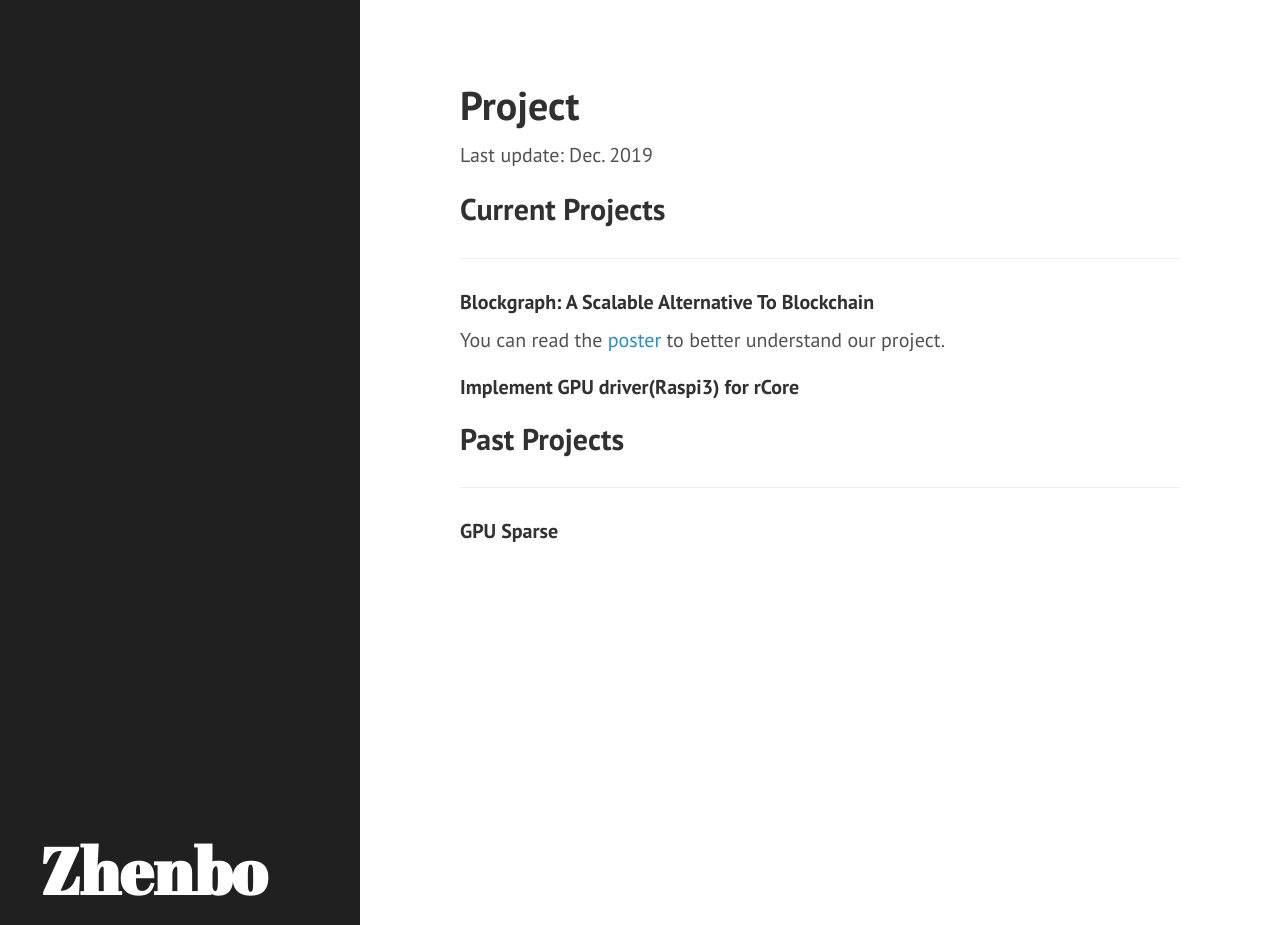
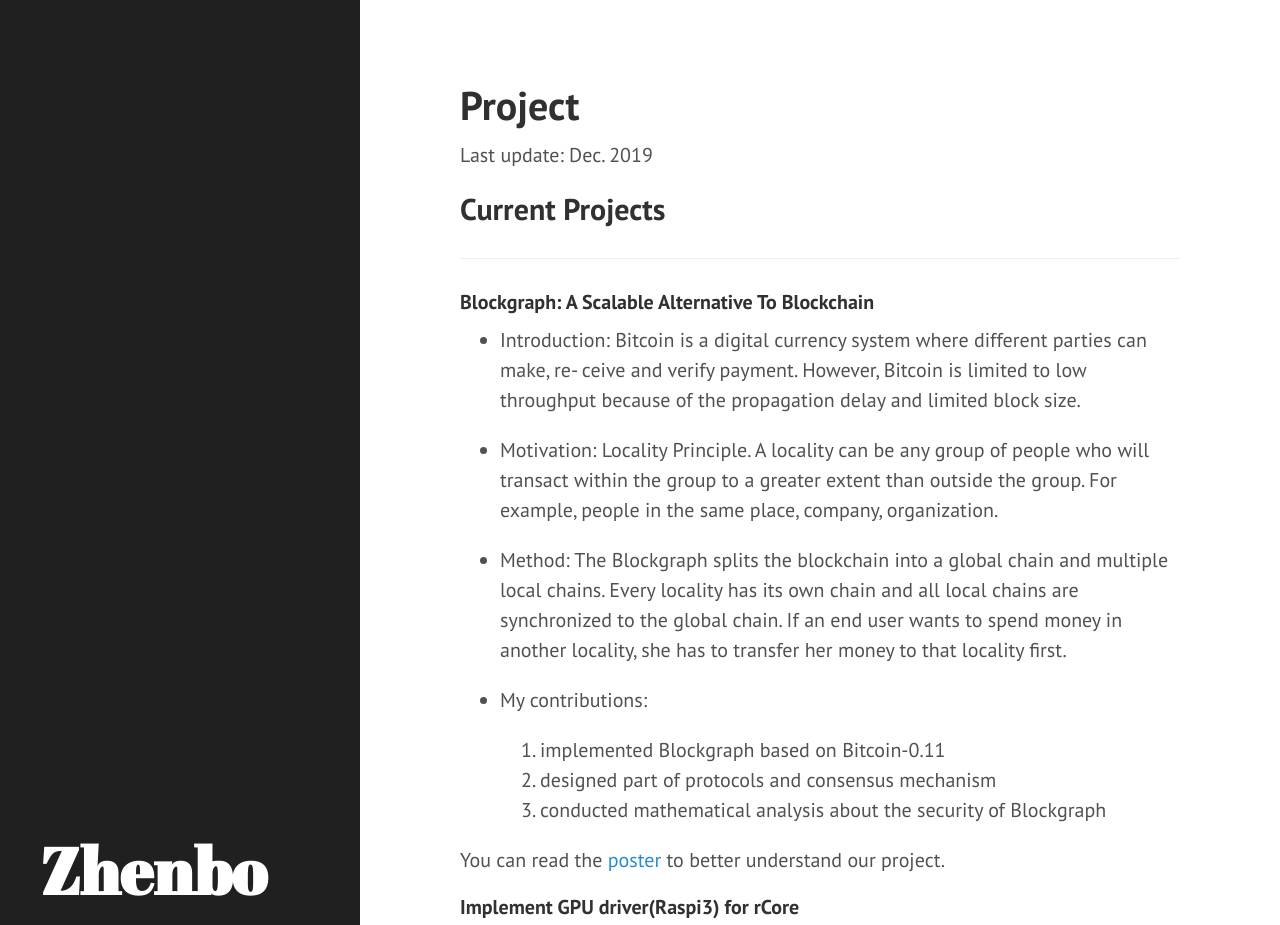
Before and after one commit to Bran-Sun/Bran-Sun.github.io, a Jekyll site: the page built from project.md, in a window 1280 px wide and 1400 px high. Shown: the top 925 px of the window. Built offline with Jekyll 4.4.1, drawn with Linux system fonts in a browser that asks for light colours; some of the changed text lies outside the part shown.

Commit message:
add research project

```diff
--- a/project.md
+++ b/project.md
@@ -10,12 +10,34 @@ Last update: Dec. 2019
 
 #### Blockgraph: A Scalable Alternative To Blockchain
 
+* Introduction: Bitcoin is a digital currency system where different parties can make, re- ceive and verify payment. However, Bitcoin is limited to low throughput because of the propagation delay and limited block size.
+
+* Motivation: Locality Principle. A locality can be any group of people who will transact within the group to a greater extent than outside the group. For example, people in the same place, company, organization.
+
+* Method: The Blockgraph splits the blockchain into a global chain and multiple local chains. Every locality has its own chain and all local chains are synchronized to the global chain. If an end user wants to spend money in another locality, she has to transfer her money to that locality first.
+
+* My contributions:
+	1. implemented Blockgraph based on Bitcoin-0.11
+	2. designed part of protocols and consensus mechanism
+	3. conducted mathematical analysis about the security of Blockgraph
+
 You can read the <a href="../public/doc/blockgraph.pdf">poster</a> to better understand our project.
 
 #### Implement GPU driver(Raspi3) for rCore
 
+* Introduction: <a href="https://github.com/rcore-os/rCore">rCore</a> is an OS kernel developed in Rust in Tsinghua University. Our project aimed at transplanting the drivers for Videocore IV on Raspi3 to rCore as well as the OpenGL library.
+
+* Method: Like Mesa, our driver is splited into two parts. To hide the address of GPU memory from user, we replace them with offset in user space. When switching to kernel space, we calculate the actual address using offset and put them back into BCL/RCL.
+
+* Result: Users are able to write C program to draw objects with the OpenGL ES library. And the following picture is when we ran our codes on Raspi3.
+
+<img src="../public/img/rcore_driver.PNG" width="800" />
 
 
 ## Past Projects
 ---
 #### GPU Sparse
+
+* Introduction: TACO(The Tensor Algebra Compiler) is a fast and versatile library for tensor algebra. We want to parallelize the computation of sparse tensor computation by unfolding every dimension of the tensor and segmentedly sorting them using GPU.
+
+* Result: our system performs seven times better than TACO(We optimized TACO by enabling it for multi-thread computation for sparse tensor) on computation speed.
```
Also changed, not shown: _posts/2019-12-01-introducing.md (renamed from _posts/2019-12-01-introducing-hyde.md), 1 other file.
